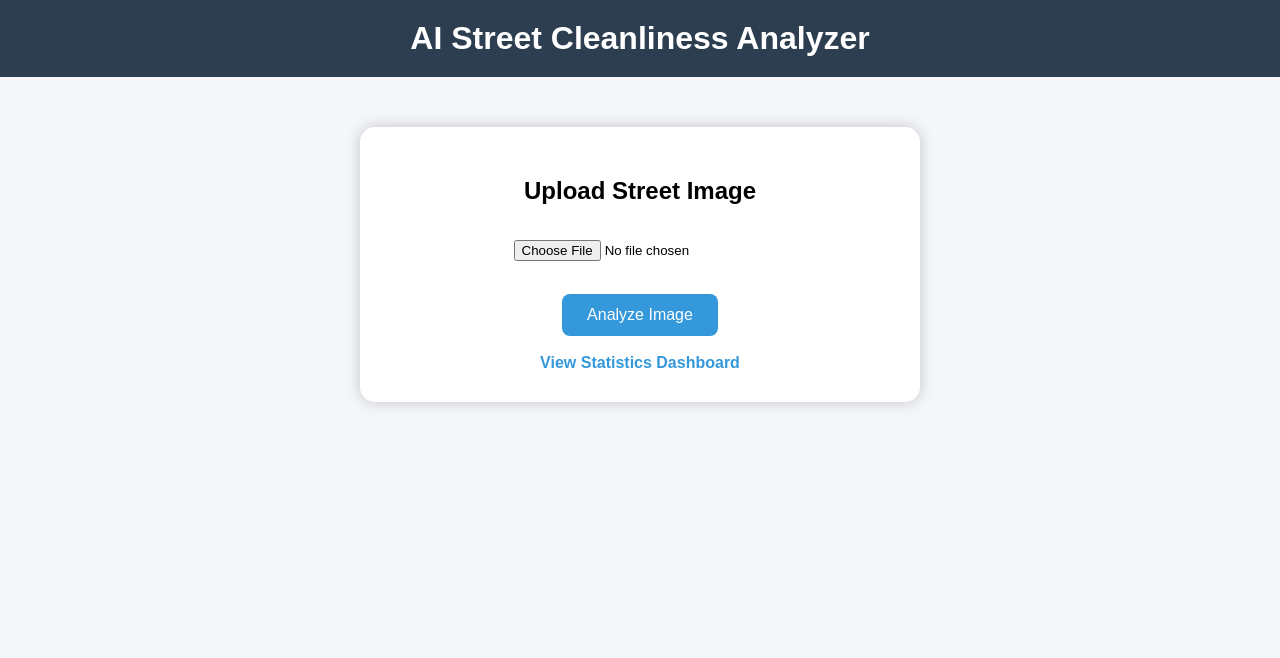
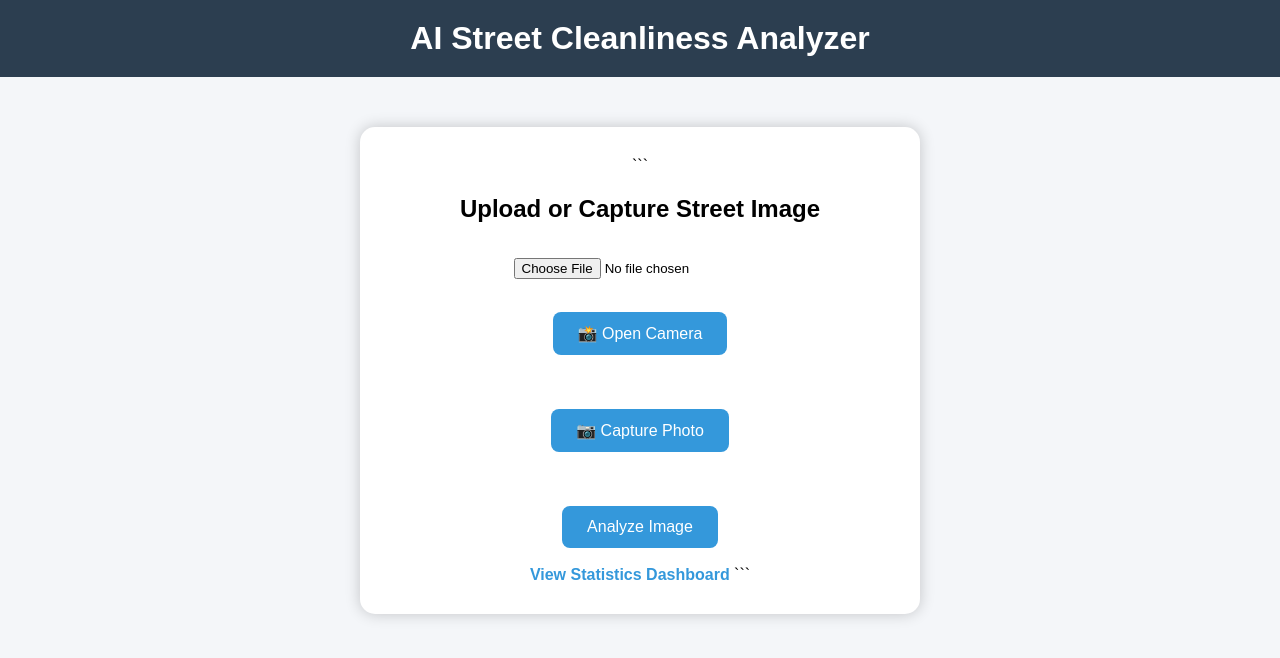
Before and after one commit to bhvayasree/AI_Street_Cleanliness_Project_Final, a Flask app: page / in a window 1280 px wide. Shown: the top 658 px of the page. Run offline with Flask 3, Linux system fonts and the light colour scheme.

Commit message:
Update project files

````diff
--- a/app.py
+++ b/app.py
@@ -110,4 +110,4 @@ def predict():
     """
 
 if __name__ == "__main__":
-    app.run(debug=True)
+    app.run(host="0.0.0.0", port=5000, debug=True)
--- a/templates/index.html
+++ b/templates/index.html
@@ -1,4 +1,5 @@
 <!DOCTYPE html>
+
 <html>
 <head>
     <title>AI Street Cleanliness Analyzer</title>
@@ -10,23 +11,106 @@
 
 <div class="container">
 
-<h2>Upload Street Image</h2>
+```
+<h2>Upload or Capture Street Image</h2>
 
 <form action="/predict" method="post" enctype="multipart/form-data">
 
-<input type="file" name="image" required>
+    <input type="file"
+           id="imageInput"
+           name="image"
+           accept="image/*"
+           required>
 
-<br><br>
+    <br><br>
 
-<button type="submit">Analyze Image</button>
+    <button type="button" onclick="startCamera()">
+        📸 Open Camera
+    </button>
+
+    <br><br>
+
+    <video id="video"
+           width="400"
+           autoplay
+           playsinline
+           muted
+           style="display:none;border:2px solid black;">
+    </video>
+
+    <br><br>
+
+    <button type="button" onclick="capturePhoto()">
+        📷 Capture Photo
+    </button>
+
+    <br><br>
+
+    <canvas id="canvas"
+            width="400"
+            height="300"
+            style="display:none;border:2px solid black;border-radius:10px;">
+    </canvas>
+
+    <br><br>
+
+    <button type="submit">
+        Analyze Image
+    </button>
 
 </form>
 
 <br>
 
 <a href="/stats">View Statistics Dashboard</a>
+```
 
 </div>
 
+<script>
+
+function startCamera() {
+
+    async function startCamera() {
+    const video = document.getElementById("video");
+
+    try {
+        const stream = await navigator.mediaDevices.getUserMedia({
+            video: {
+                facingMode: { ideal: "environment" }
+            },
+            audio: false
+        });
+
+        video.srcObject = stream;
+        video.style.display = "block";
+        await video.play();
+
+    } catch (err) {
+        alert("Camera permission denied or camera is not available.");
+        console.log(err);
+    }
+}
+function capturePhoto() {
+
+    const video = document.getElementById("video");
+    const canvas = document.getElementById("canvas");
+
+    canvas.style.display = "block";
+
+    const context = canvas.getContext("2d");
+
+    context.drawImage(
+        video,
+        0,
+        0,
+        canvas.width,
+        canvas.height
+    );
+
+}
+
+</script>
+
 </body>
 </html>
````
Also changed, not shown: requirements.txt (+5 -152 lines), 2 other files.
